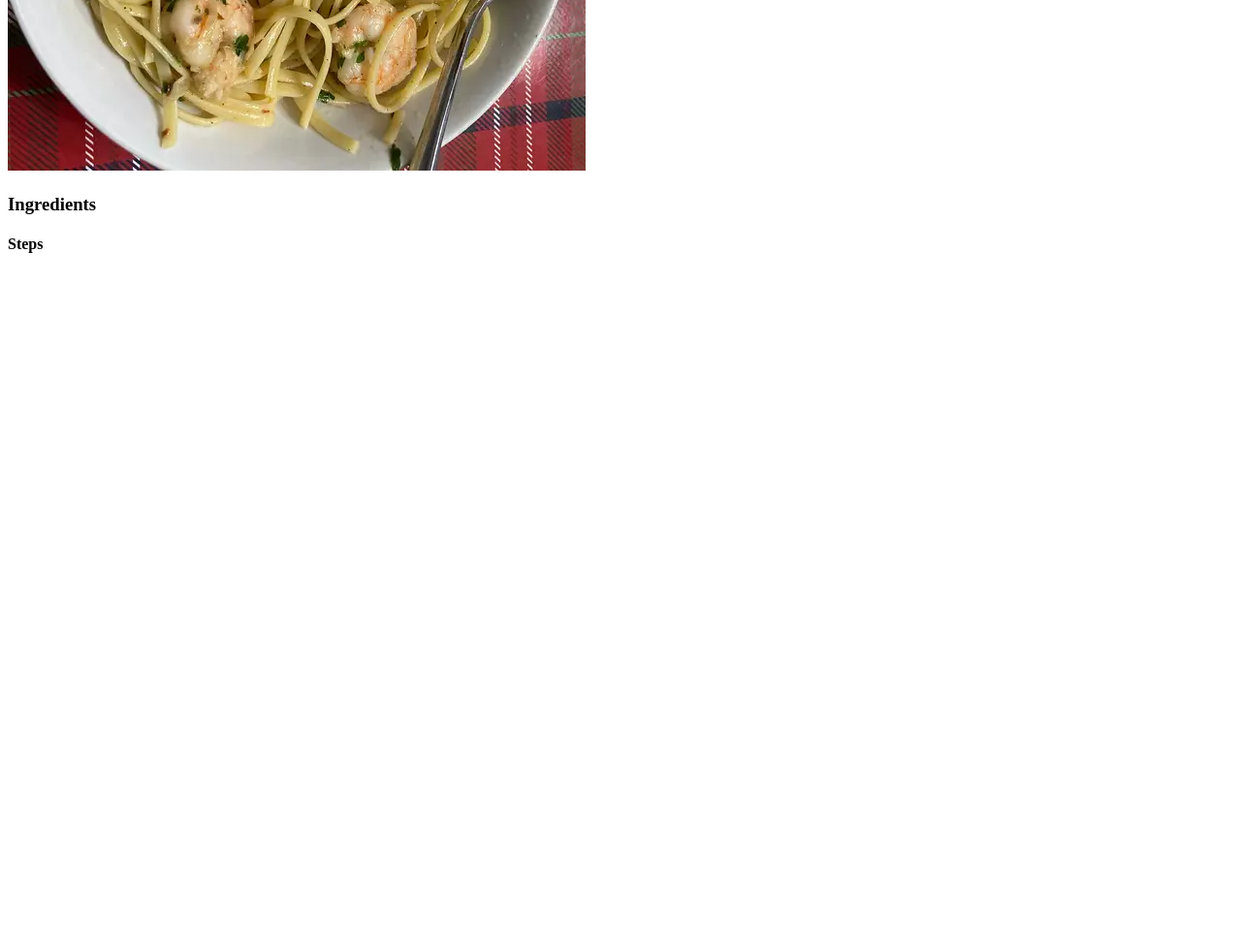
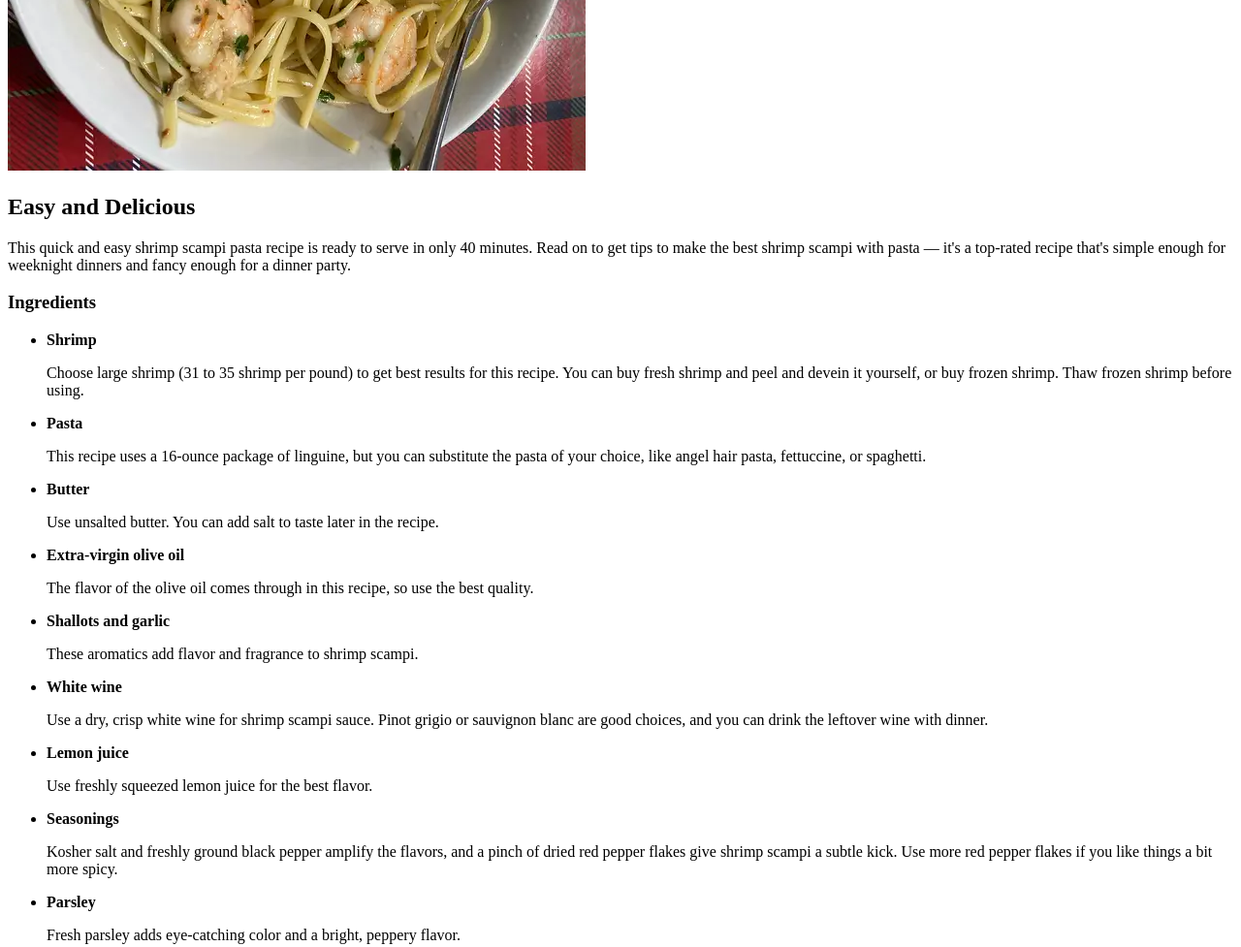
Before and after one commit to Dirttrac/odin-recipes, a plain HTML site: page recipes/shrimpscampi.html in a window 1280 px wide. Shown: the part 500-1477 px from the top of the page at 97% size. Before the commit the page ends 800 px from the top, so only its background shows below. Drawn offline with Linux system fonts and the light colour scheme.

Commit message:
Add h2, description, and ingredients to shrimp scampi page

```diff
--- a/recipes/shrimpscampi.html
+++ b/recipes/shrimpscampi.html
@@ -12,16 +12,38 @@
 
         <img src="../img/shrimp-scampi-with-pasta.jpg" alt="Picture of Shrimp Scampi with Pasta">
 
-        <h2></h2>
+        <h2>Easy and Delicious</h2>
 
-        <p></p>
+        <p>This quick and easy shrimp scampi pasta recipe is ready to serve in only 40 minutes. Read on to get tips to make the best shrimp scampi with pasta — it's a top-rated recipe that's simple enough for weeknight dinners and fancy enough for a dinner party.</p>
 
         <h3>Ingredients</h3>
         <ul>
+            <li><strong><p>Shrimp</p></strong>
+                Choose large shrimp (31 to 35 shrimp per pound) to get best results for this recipe. You can buy fresh shrimp and peel and devein it yourself, or buy frozen shrimp. Thaw frozen shrimp before using.</li>
+            <li><strong><p>Pasta</p></strong>
+                This recipe uses a 16-ounce package of linguine, but you can substitute the pasta of your choice, like angel hair pasta, fettuccine, or spaghetti.</li>
+            <li><strong><p>Butter</p></strong>
+                Use unsalted butter. You can add salt to taste later in the recipe.</li>
+            <li><strong><p>Extra-virgin olive oil</p></strong>
+                The flavor of the olive oil comes through in this recipe, so use the best quality.</li>
+            <li><strong><p>Shallots and garlic</p></strong>
+                These aromatics add flavor and fragrance to shrimp scampi.</li>
+            <li><strong><p>White wine</p></strong>
+                Use a dry, crisp white wine for shrimp scampi sauce. Pinot grigio or sauvignon blanc are good choices, and you can drink the leftover wine with dinner.</li>
+            <li><strong><p>Lemon juice</p></strong>
+                Use freshly squeezed lemon juice for the best flavor.</li>
+            <li><strong><p>Seasonings</p></strong>
+                Kosher salt and freshly ground black pepper amplify the flavors, and a pinch of dried red pepper flakes give shrimp scampi a subtle kick. Use more red pepper flakes if you like things a bit more spicy.</li>
+            <li><strong><p>Parsley</p></strong>
+                Fresh parsley adds eye-catching color and a bright, peppery flavor.</li>
         </ul>
 
         <h4>Steps</h4>
         <ol>
+            <li></li>
+            <li></li>
+            <li></li>
+            <li></li>
         </ol>
     </body>
 </html>
```
